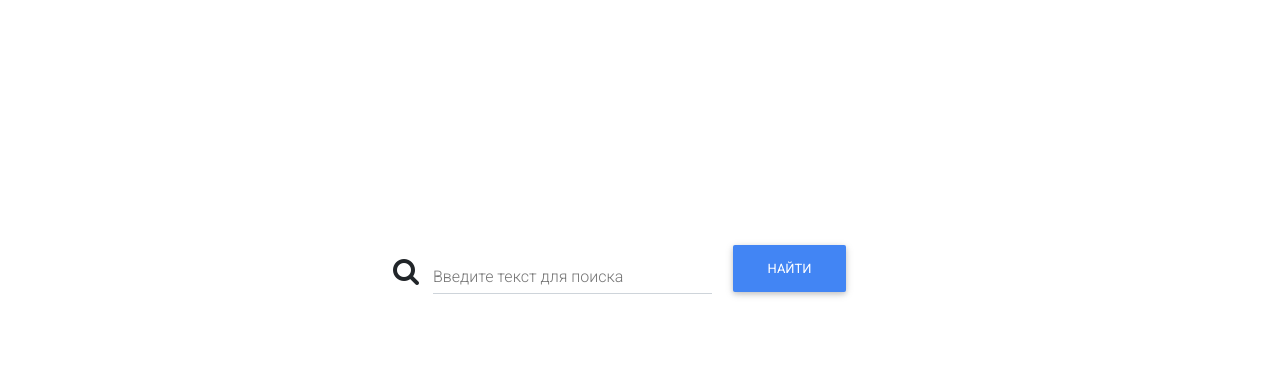
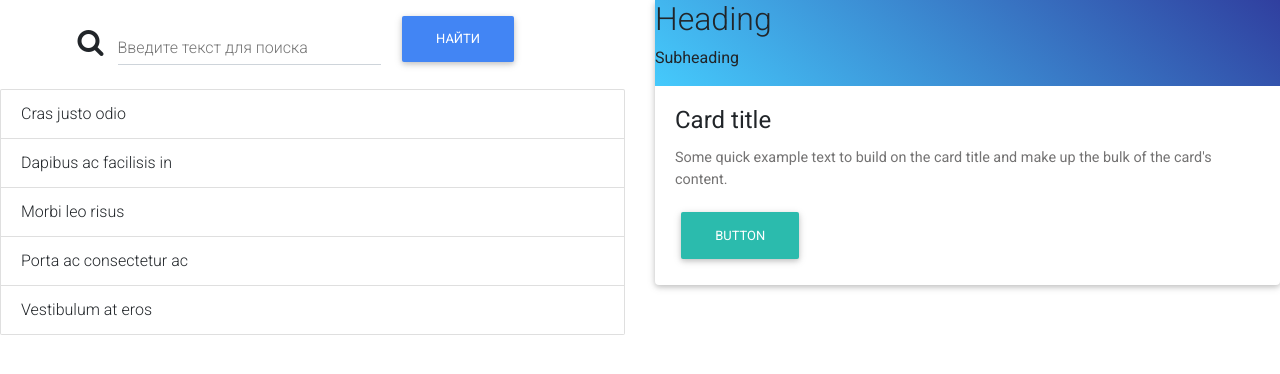
Before and after one commit to Neo55/stackoverflow-search-app, a React app: page /info in a window 1280 px wide. Shown: the top 374 px of the page. Built offline with nearby package versions, Linux system fonts and the light colour scheme.

Commit message:
add webpack router support

```diff
--- a/src/App.js
+++ b/src/App.js
@@ -6,6 +6,7 @@ import createBrowserHistory from "history/createBrowserHistory";
 import { Dropdown, DropdownToggle, DropdownMenu, DropdownItem } from "mdbreact";
 import MainSearchScreen from "./components/MainSearchScreen";
 import ResultSearchScreen from "./components/ResultSearchScreen";
+import AdditionSearchScreen from "./components/AdditionSearchScreen";
 
 const history = createBrowserHistory();
 
@@ -26,10 +27,19 @@ class App extends Component {
   render() {
     return (
       <Router history={history}>
-        <Switch>
-          <Route path="/" component={MainSearchScreen} />
-          <Route path="/result/screen" component={ResultSearchScreen} />
-        </Switch>
+        <div>
+              <Switch>
+                <Route path='/main' component={MainSearchScreen} />
+                <Route path='/result' component={ResultSearchScreen}/>
+                <Route path='/info' component={AdditionSearchScreen}/>
+              </Switch>
+        </div>
+
+        {/*<Switch>*/}
+          {/*<Route path="/" component={ResultSearchScreen} />*/}
+          {/*<Route path="/" component={AdditionSearchScreen} />*/}
+          {/*<Route path="/dfs" component={MainSearchScreen} />*/}
+        {/*</Switch>*/}
       </Router>
     );
   }
--- a/src/components/AdditionSearchScreen.js
+++ b/src/components/AdditionSearchScreen.js
@@ -0,0 +1,43 @@
+import React, { Component } from "react";
+import SearchBox from "./search/SearchBox";
+import ResultList from "./result/ResultList";
+import { Input, Button, Card, CardBody, CardImage, CardTitle, CardText } from "mdbreact";
+// import
+//import "./AdditionSearchScreen.scss";
+
+export default class AdditionSearchScreen extends Component {
+  render() {
+    return (
+      <div className="row addition-screen">
+        <div className="search-result-list col-md-6">
+          <SearchBox className="serach-box result-list" />
+          <ResultList />
+        </div>
+        <div className="question-addition-info col-md-6">
+          <Card cascade>
+            <CardImage tag="div">
+              <div className="view gradient-card-header blue-gradient">
+                <h2 className="h2-responsive">Heading</h2>
+                <p>Subheading</p>
+              </div>
+            </CardImage>
+            <CardBody>
+              <CardTitle>Card title</CardTitle>
+              <CardText>Some quick example text to build on the card title and make up the bulk of the card's content.</CardText>
+              <Button href="#">Button</Button>
+            </CardBody>
+          </Card>
+        </div>
+      </div>
+    );
+  }
+}
+// export default className ResultSearchScreen extends Component {
+//   render() {
+//     return (
+//       <div className="search col-md-7">
+//         <p>sdfsdfsdf</p>
+//       </div>
+//     );
+//   }
+// }
--- a/src/components/ResultSearchScreen.js
+++ b/src/components/ResultSearchScreen.js
@@ -3,34 +3,30 @@ import SearchBox from "./search/SearchBox";
 import ResultList from "./result/ResultList";
 import { Input, Button } from "mdbreact";
 // import
-// import "./ResultScreen.scss";
+import "./ResultSearchScreen.scss";
 
-// export default class ResultSearchScreen extends Component {
+export default class ResultSearchScreen extends Component {
+  render() {
+    return (
+      <div className="container">
+        <div className="row content">
+          <div className="menu col-md-2" />
+          <div className="search col-md-7">
+            <SearchBox className="serach-box result-list" />
+            <ResultList />
+          </div>
+          <div className="info col-md-3" />
+        </div>
+      </div>
+    );
+  }
+}
+// export default className ResultSearchScreen extends Component {
 //   render() {
 //     return (
-//       <div class="container">
-//         <div class="row header">
-//           <div class="header col-xs-12">
-//             <SearchBox />
-//           </div>
-//         </div>
-//         <div class="row content">
-//           <div class="menu col-md-2" />
-//           <div class="search col-md-7">
-//             <ResultList />
-//           </div>
-//           <div class="info col-md-3" />
-//         </div>
+//       <div className="search col-md-7">
+//         <p>sdfsdfsdf</p>
 //       </div>
 //     );
 //   }
 // }
-export default class ResultSearchScreen extends Component {
-  render() {
-    return (
-      <div class="search col-md-7">
-        <p>sdfsdfsdf</p>
-      </div>
-    );
-  }
-}
--- a/src/components/ResultSearchScreen.scss
+++ b/src/components/ResultSearchScreen.scss
@@ -0,0 +1,3 @@
+.row.search-box {
+  padding: 0;
+}
--- a/webpack.config.js
+++ b/webpack.config.js
@@ -81,5 +81,6 @@ module.exports = {
       }
     ]
   },
+  devServer: { historyApiFallback: true },
   plugins: [htmlPlugin]
 };
```
Also changed, not shown: 1 other file (tests, documents, lock files or other folders).
